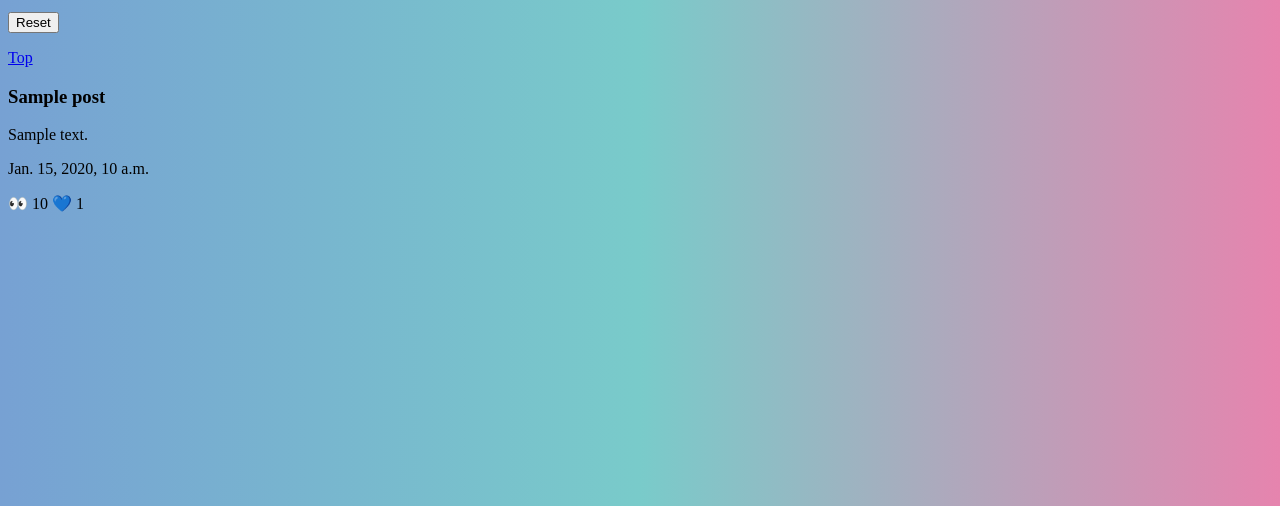
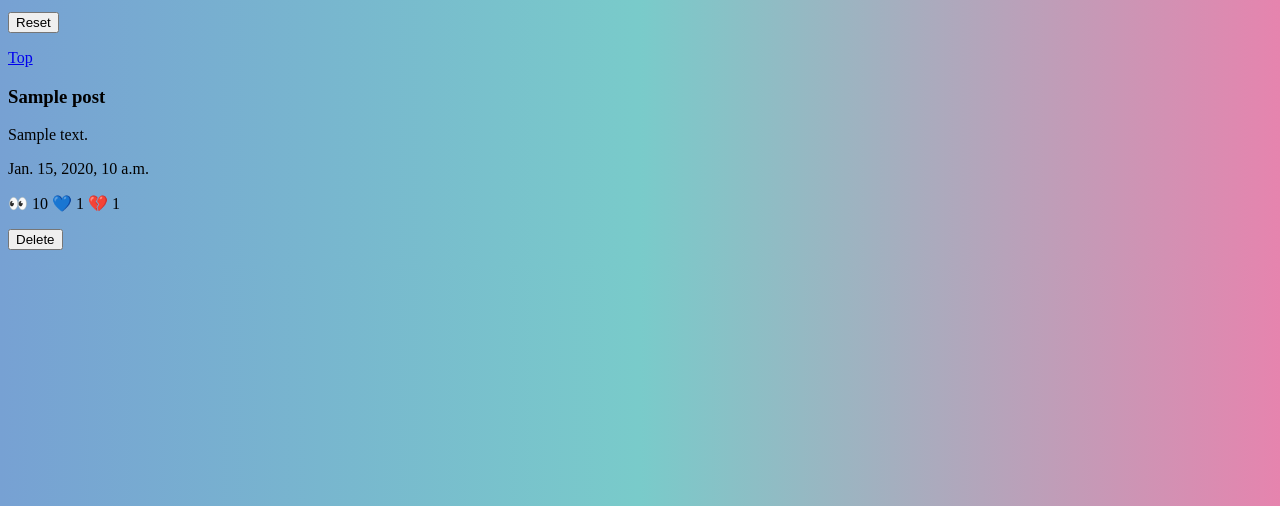
Before and after one commit to Cheshir-wrr/TMSZ37, a Django app: page /b/ in a window 1280 px wide. Shown: the part 179-685 px from the top of the page. Run offline with Django 3.2, Linux system fonts and the light colour scheme; tables that the repository leaves empty hold one stand-in row (values such as "Sample post"); parts of the project's set-up code (start-up, migrations or seed data) failed here and were passed over.

Commit message:
точка

```diff
--- a/src/applications/blog/models.py
+++ b/src/applications/blog/models.py
@@ -11,6 +11,7 @@ class Post(models.Model):
     content = models.TextField(null=True, blank=True)
     created_at = models.DateTimeField(default=_now)
     nr_likes = models.IntegerField(default=0)
+    nr_dlikes = models.IntegerField(default=0)
     nr_views = models.IntegerField(default=0)
 
     class Meta:
--- a/src/applications/blog/templates/blog/blog.html
+++ b/src/applications/blog/templates/blog/blog.html
@@ -10,6 +10,7 @@
     <label for="id_title">Title</label>
     <input id="id_title" type="text" name="title">
    </p>
+
        <p>
     <label for="id_content">Content</label>
     <input id="id_content" type="text" name="content">
@@ -19,11 +20,9 @@
 </form>
 
 <form method="post" action="/b/reset/">
-  <p>
-  <button type="submit">Reset</button>
-  </p>
-  <p>{% csrf_token %}</p>
-    </form>
+  <p>  <button type="submit">Reset</button>  </p>
+  <p>{% csrf_token %}</p>    </form>
+
 <p><a href="/">Top</a></p>
 
 {% for post in object_list %}
@@ -32,13 +31,25 @@
 
      <h3><span class="content">{{post.title}}</span></h3>
      <p><span class="content">{{ post.content }}</span></p>
-        <p>
-              <span class="date">{{ post.created_at }}</span></p>
+        <p><span class="date">{{ post.created_at }}</span></p>
+
       <span class="views">{% if post.edited %}✏&nbsp;{% endif %}&#128064&nbsp;{{ post.nr_views }}</span>
 
       <span class="likes">💙&nbsp;{{ post.nr_likes }}</span>
+        <span class="likes">&#128148&nbsp;{{ post.nr_dlikes }}</span>
+
+
+                <form method="post" action="/b/delete/">
+          <p>  <button type="submit">Delete</button>  </p>
+          <p>{% csrf_token %}</p>    </form>
+
+
     </article>
-  {% endfor %}
+
+
+
+{% endfor %}
+
 
 
 {% endblock %}
```
Also changed, not shown: src/applications/blog/migrations/0005_post_nr_dlikes.py (added), src/applications/blog/views.py (line endings or trailing spaces).
